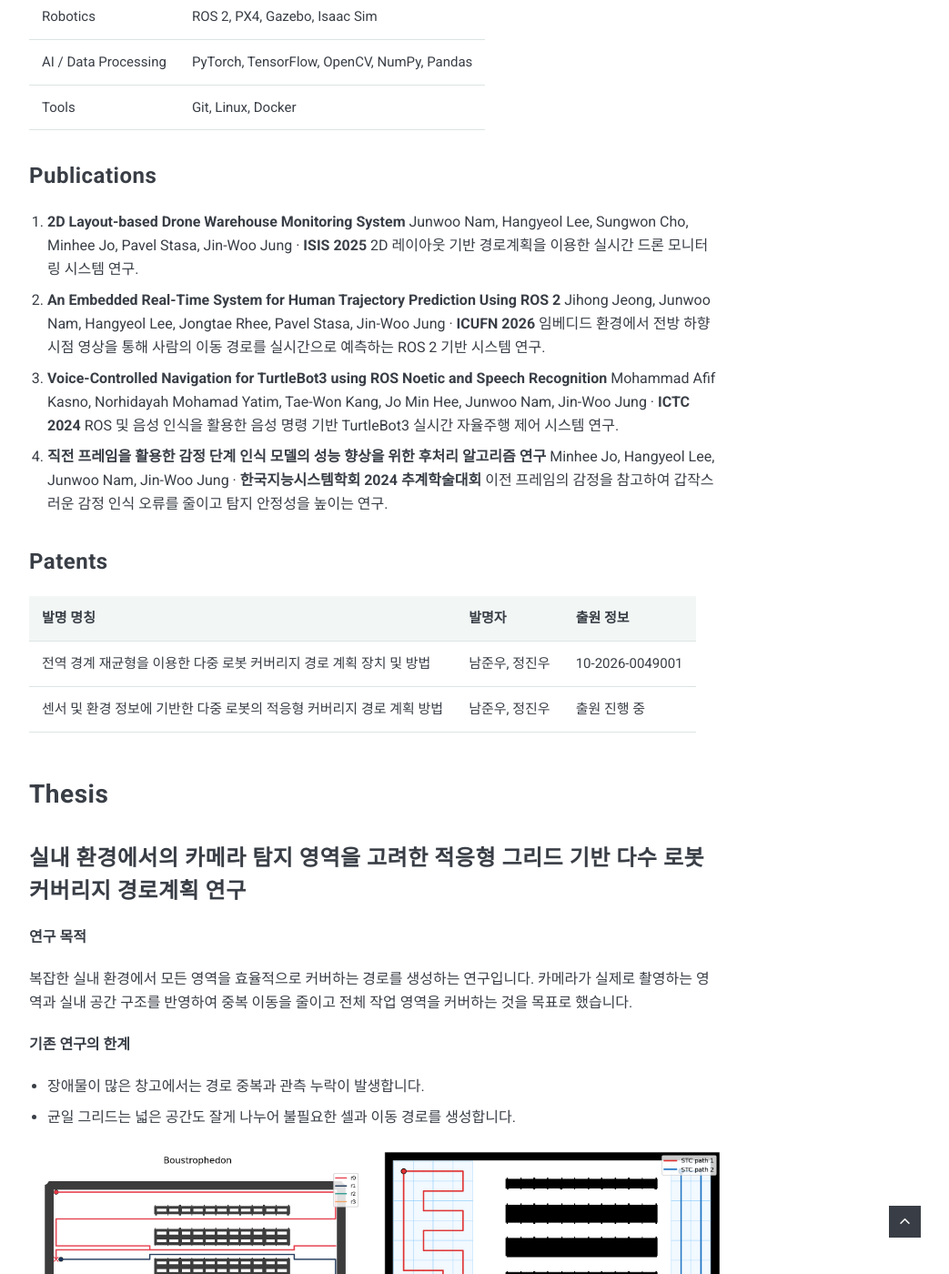
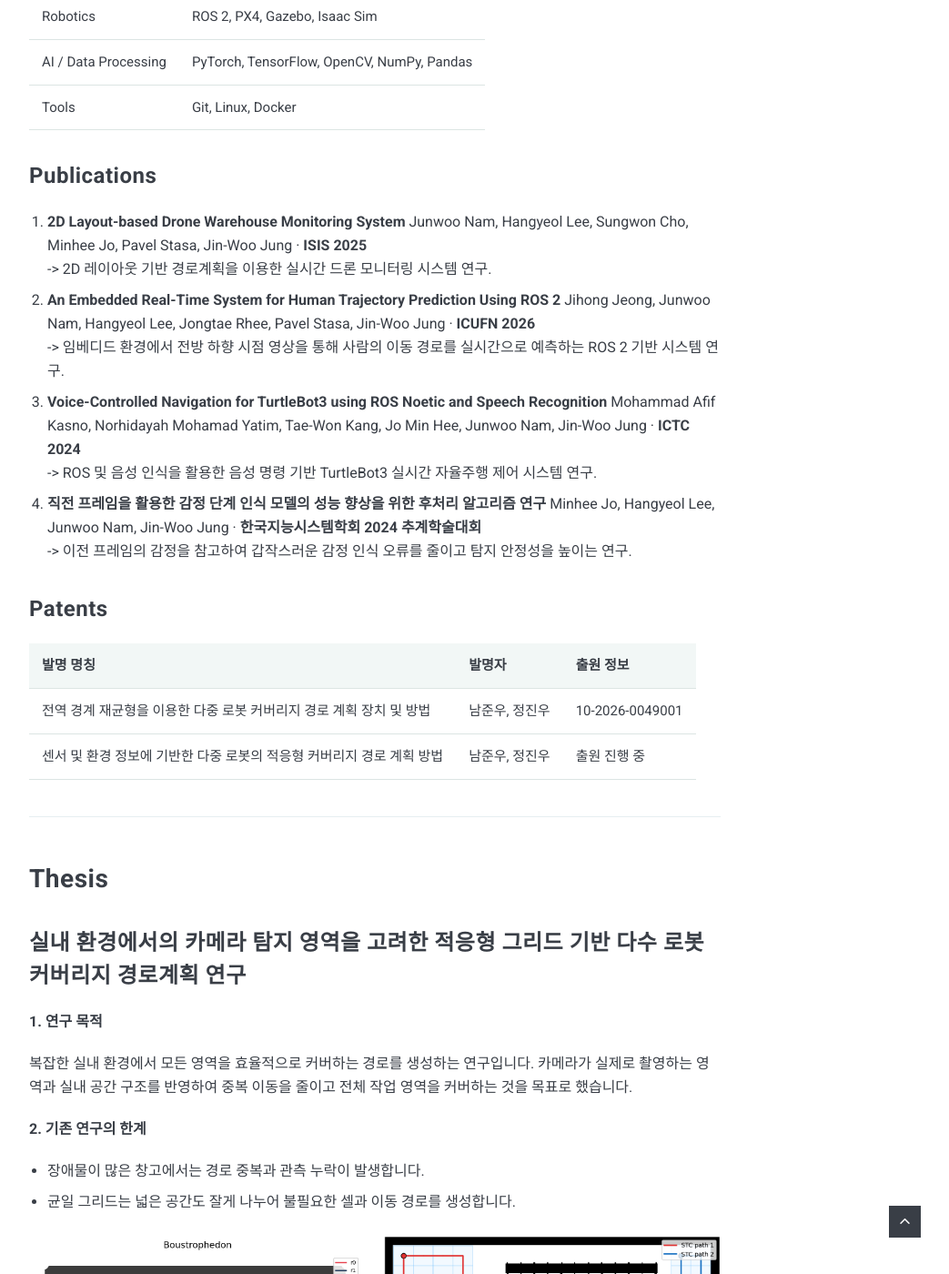
Before and after one commit to junRepository/junRepository.github.io, a Jekyll site: the page built from _pages/portfolio.md, in a window 1280 px wide and 1400 px high, scrolled down 1647 px. Shown: the whole window at 91% size, without its empty margins (228-1271 px from the left). Built offline with Jekyll 4.4.1, drawn with Linux system fonts in a browser that asks for light colours; nearby versions of some CDN libraries; some of the changed text lies outside the part shown.

Commit message:
modify publications

```diff
--- a/_pages/portfolio.md
+++ b/_pages/portfolio.md
@@ -42,16 +42,16 @@ research: true
 
 1. **2D Layout-based Drone Warehouse Monitoring System**
    Junwoo Nam, Hangyeol Lee, Sungwon Cho, Minhee Jo, Pavel Stasa, Jin-Woo Jung · **ISIS 2025**
-   2D 레이아웃 기반 경로계획을 이용한 실시간 드론 모니터링 시스템 연구.
+   -> 2D 레이아웃 기반 경로계획을 이용한 실시간 드론 모니터링 시스템 연구.
 2. **An Embedded Real-Time System for Human Trajectory Prediction Using ROS 2**
    Jihong Jeong, Junwoo Nam, Hangyeol Lee, Jongtae Rhee, Pavel Stasa, Jin-Woo Jung · **ICUFN 2026**
-   임베디드 환경에서 전방 하향 시점 영상을 통해 사람의 이동 경로를 실시간으로 예측하는 ROS 2 기반 시스템 연구.
+   -> 임베디드 환경에서 전방 하향 시점 영상을 통해 사람의 이동 경로를 실시간으로 예측하는 ROS 2 기반 시스템 연구.
 3. **Voice-Controlled Navigation for TurtleBot3 using ROS Noetic and Speech Recognition**
    Mohammad Afif Kasno, Norhidayah Mohamad Yatim, Tae-Won Kang, Jo Min Hee, Junwoo Nam, Jin-Woo Jung · **ICTC 2024**
-   ROS 및 음성 인식을 활용한 음성 명령 기반 TurtleBot3 실시간 자율주행 제어 시스템 연구.
+   -> ROS 및 음성 인식을 활용한 음성 명령 기반 TurtleBot3 실시간 자율주행 제어 시스템 연구.
 4. **직전 프레임을 활용한 감정 단계 인식 모델의 성능 향상을 위한 후처리 알고리즘 연구**
    Minhee Jo, Hangyeol Lee, Junwoo Nam, Jin-Woo Jung · **한국지능시스템학회 2024 추계학술대회**
-   이전 프레임의 감정을 참고하여 갑작스러운 감정 인식 오류를 줄이고 탐지 안정성을 높이는 연구.
+   -> 이전 프레임의 감정을 참고하여 갑작스러운 감정 인식 오류를 줄이고 탐지 안정성을 높이는 연구.
 
 ### Patents
 
@@ -60,15 +60,19 @@ research: true
 | 전역 경계 재균형을 이용한 다중 로봇 커버리지 경로 계획 장치 및 방법   | 남준우, 정진우 | 10-2026-0049001 |
 | 센서 및 환경 정보에 기반한 다중 로봇의 적응형 커버리지 경로 계획 방법 | 남준우, 정진우 | 출원 진행 중    |
 
+---
+
+
+
 ## Thesis
 
 ### 실내 환경에서의 카메라 탐지 영역을 고려한 적응형 그리드 기반 다수 로봇 커버리지 경로계획 연구
 
-**연구 목적**
+**1. 연구 목적**
 
 복잡한 실내 환경에서 모든 영역을 효율적으로 커버하는 경로를 생성하는 연구입니다. 카메라가 실제로 촬영하는 영역과 실내 공간 구조를 반영하여 중복 이동을 줄이고 전체 작업 영역을 커버하는 것을 목표로 했습니다.
 
-**기존 연구의 한계**
+**2. 기존 연구의 한계**
 
 - 장애물이 많은 창고에서는 경로 중복과 관측 누락이 발생합니다.
 - 균일 그리드는 넓은 공간도 잘게 나누어 불필요한 셀과 이동 경로를 생성합니다.
@@ -128,6 +132,10 @@ research: true
 - 회전 수는 두 비교 방법보다 높았으며, 경로 부담 표준편차는 TMSTC*가 가장 낮았습니다.
 
 [석사 연구 상세 글]({{ site.baseurl }}{% post_url 2026-10-01-adaptive-grid-coverage %})
+
+---
+
+
 
 ## Project
 
```
Also changed, not shown: other parts of _pages/portfolio.md (+2 -2 lines).
